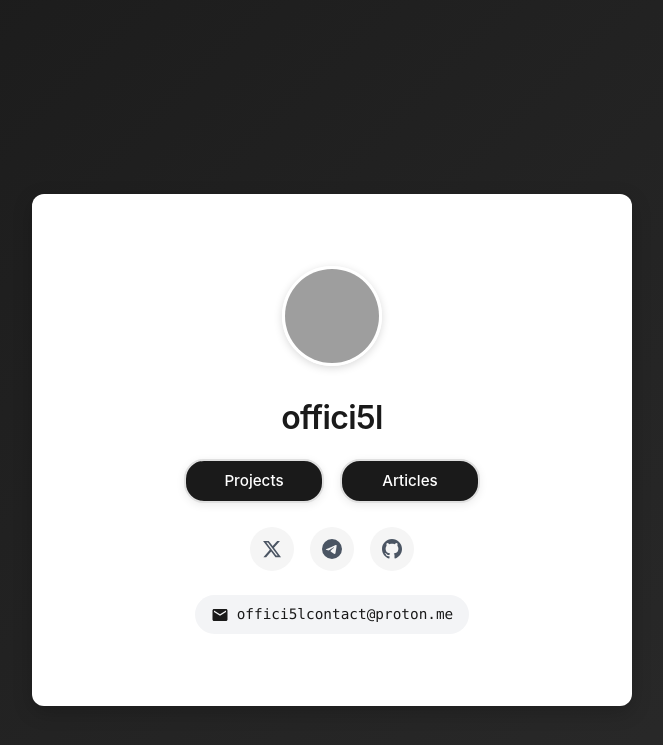
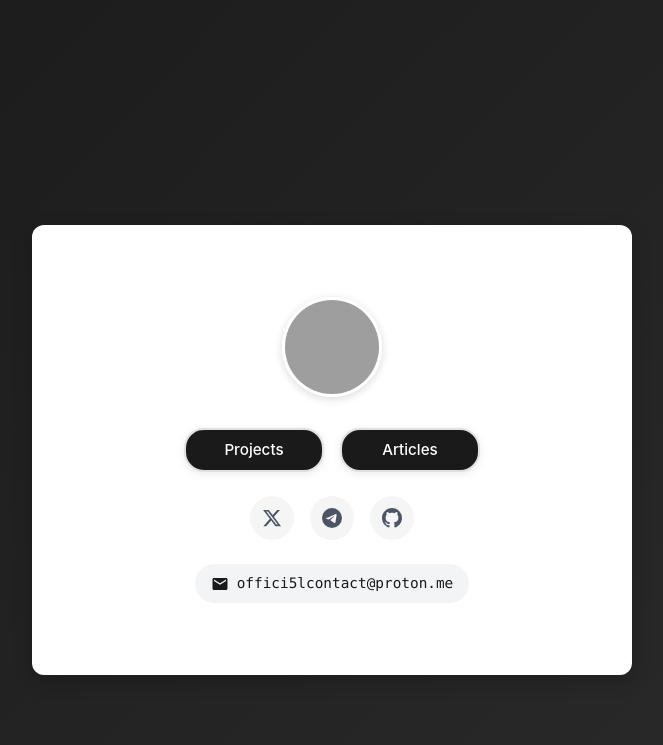
Before and after one commit to offici5l/offici5l.github.io, a Jekyll site: the page built from index.md, in a window 1280 px wide. Shown: the top 745 px of the page, without its empty margins (308-971 px from the left). Built offline with Jekyll 4.4.1, drawn with Linux system fonts in a browser that asks for light colours; grey boxes are pictures that could not be loaded.

Commit message:
Update _config.yml

```diff
--- a/_config.yml
+++ b/_config.yml
@@ -1,4 +1,4 @@
-title: "offici5l"
+title: ""
 email: offici5lcontact@proton.me
 description: ""
 baseurl: ""
```
